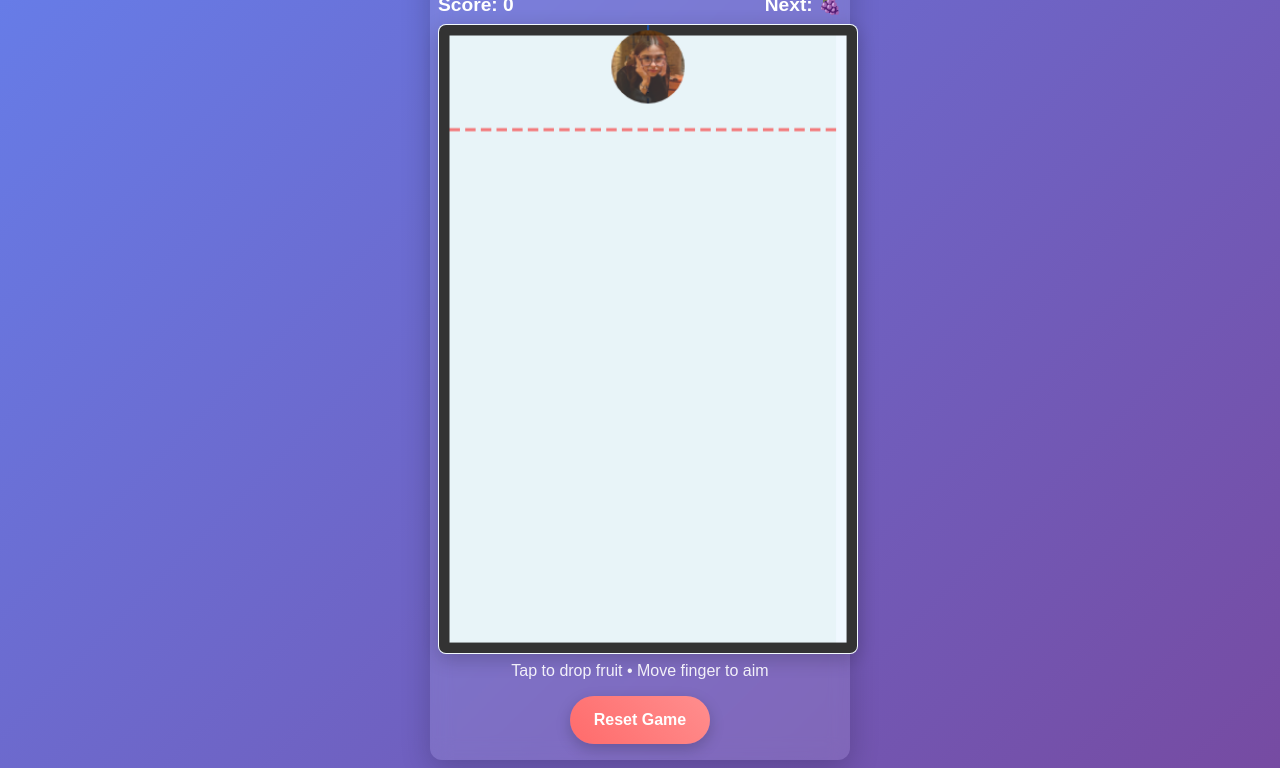
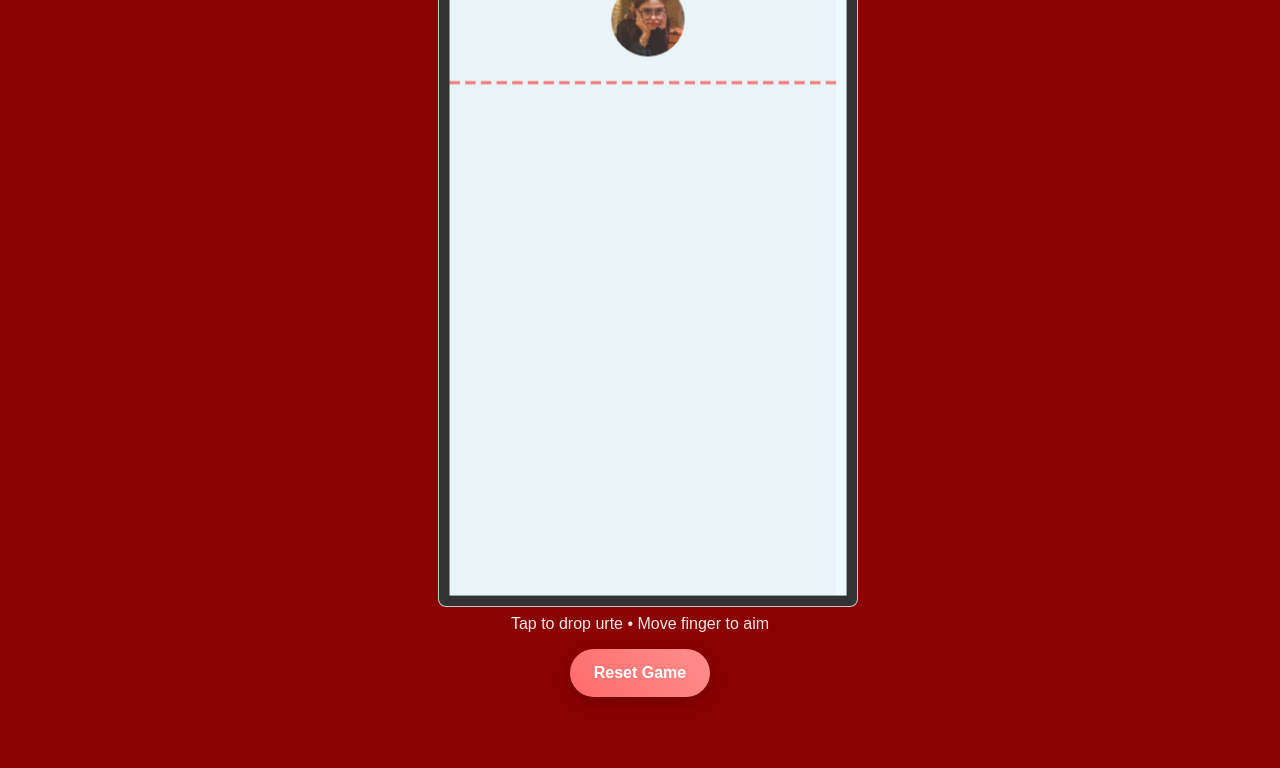
Before and after one commit to zedyjy/watermelon-game, a plain HTML site: page index.html in a window 1280 px wide. Shown: the part 85-853 px from the top of the page. After the commit the page ends 806 px from the top, so only its background shows below. Drawn offline with Linux system fonts and the light colour scheme.

Commit message:
Update game styles and mechanics; change background color, refine game container, and enhance fruit rotation dynamics

```diff
--- a/index.html
+++ b/index.html
@@ -16,7 +16,7 @@
 body {
     margin: 0;
     padding: 8px;
-    background: linear-gradient(135deg, #667eea 0%, #764ba2 100%);
+    background: darkred;
     font-family: 'Arial', sans-serif;
     display: flex;
     justify-content: center;
@@ -28,11 +28,7 @@ body {
 
 .game-container {
     text-align: center;
-    background: rgba(255, 255, 255, 0.1);
-    backdrop-filter: blur(10px);
-    border-radius: 12px;
     padding: 8px;
-    box-shadow: 0 10px 30px rgba(0, 0, 0, 0.2);
     width: 95%;
     max-width: min(100vw - 16px, 420px);
     margin-top: max(8px, env(safe-area-inset-top));
@@ -45,10 +41,10 @@ h1 {
 }
 
 #gameCanvas {
-    border: 1px solid rgba(255, 255, 255, 0.2);
+    border: 1px solid rgba(0, 0, 0, 0.2);
     border-radius: 8px;
     background: #f0f8ff;
-    box-shadow: 0 5px 20px rgba(0, 0, 0, 0.2);
+    box-shadow: 0 0px 0px rgba(0, 0, 0, 0.2);
     width: 100%;
     height: auto;
     touch-action: none;
@@ -197,15 +193,14 @@ button:active {
 </head>
 <body>
     <div class="game-container">
-        <h1>🍉 Watermelon Game</h1>
         <div class="game-info">
             <div>Score: <span id="score">0</span></div>
-            <div>Next: <span id="nextFruit">🍒</span></div>
+            <div><span id="nextFruit">🍒</span></div>
         </div>
         <canvas id="gameCanvas" width="400" height="600"></canvas>
         <div id="loadingMessage" class="loading-message">Loading fruit images...</div>
         <div class="controls">
-            Tap to drop fruit • Move finger to aim
+            Tap to drop urte • Move finger to aim
         </div>
         <button onclick="resetGame()">Reset Game</button>
     </div>
@@ -288,16 +283,16 @@ button:active {
 
         // Fruit types with local images and emoji fallbacks
         const fruitTypes = [
-            { name: 'cherry', image: 'images/cherry.png', emoji: '🍒', size: 20, points: 1, color: '#ff6b6b' },
-            { name: 'strawberry', image: 'images/strawberry.png', emoji: '🍓', size: 28, points: 3, color: '#ff8a8a' },
-            { name: 'grape', image: 'images/grape.png', emoji: '🍇', size: 35, points: 6, color: '#9b59b6' },
-            { name: 'orange', image: 'images/orange.png', emoji: '🍊', size: 42, points: 10, color: '#f39c12' },
-            { name: 'peach', image: 'images/peach.png', emoji: '🍑', size: 50, points: 15, color: '#ffb3ba' },
-            { name: 'kiwi', image: 'images/kiwi.png', emoji: '🥝', size: 58, points: 21, color: '#2ecc71' },
-            { name: 'mango', image: 'images/mango.png', emoji: '🥭', size: 68, points: 28, color: '#e67e22' },
-            { name: 'pineapple', image: 'images/pineapple.png', emoji: '🍍', size: 78, points: 36, color: '#f1c40f' },
-            { name: 'coconut', image: 'images/coconut.png', emoji: '🥥', size: 88, points: 45, color: '#8b4513' },
-            { name: 'watermelon', image: 'images/watermelon.png', emoji: '🍉', size: 98, points: 55, color: '#27ae60' }
+            { name: 'cherry', image: 'images/cherry.png', emoji: 'i love you!', size: 20, points: 1, color: '#ff6b6b' },
+            { name: 'strawberry', image: 'images/strawberry.png', emoji: 'you are the best', size: 28, points: 3, color: '#ff8a8a' },
+            { name: 'grape', image: 'images/grape.png', emoji: 'you are doing so amazing', size: 35, points: 6, color: '#9b59b6' },
+            { name: 'orange', image: 'images/orange.png', emoji: 'wow', size: 42, points: 10, color: '#f39c12' },
+            { name: 'peach', image: 'images/peach.png', emoji: 'that is so impressive', size: 50, points: 15, color: '#ffb3ba' },
+            { name: 'kiwi', image: 'images/kiwi.png', emoji: 'you are on fire!', size: 58, points: 21, color: '#2ecc71' },
+            { name: 'mango', image: 'images/mango.png', emoji: 'i am so lazy', size: 68, points: 28, color: '#e67e22' },
+            { name: 'pineapple', image: 'images/pineapple.png', emoji: 'amazing!', size: 78, points: 36, color: '#f1c40f' },
+            { name: 'coconut', image: 'images/coconut.png', emoji: 'you are the best player in the world', size: 88, points: 45, color: '#8b4513' },
+            { name: 'watermelon', image: 'images/watermelon.png', emoji: 'woah', size: 98, points: 55, color: '#27ae60' }
         ];
 
         // Game constants
@@ -368,8 +363,8 @@ button:active {
         }
 
         // Physics properties
-        const gravity = 0.35;
-        const airResistance = 0.985;
+        const gravity = 0.45;
+        const airResistance = 0.995;
         const groundFriction = 0.85;
         const wallFriction = 0.75;
         const minVelocity = 0.002;
@@ -395,6 +390,10 @@ button:active {
                 this.justCreated = true;
                 this.restFrames = 0;
                 this.framesSinceCreated = 0;
+                this.angle = 0; // current rotation angle (radians)
+                this.angularVelocity = 0; // rotational speed
+                this.angularAcceleration = 0; // rotational acceleration
+
             }
 
             // Get the actual radius considering scale
@@ -437,6 +436,31 @@ button:active {
 
                 // Apply gravity
                 this.vy += gravity;
+
+                // Simulate torque: horizontal velocity affects angular acceleration
+                // The bigger the vx, the faster it should spin
+                this.angularAcceleration = this.vx * 0.0006;
+
+                // Apply damping (simulate rotational friction)
+                this.angularVelocity += this.angularAcceleration;
+                this.angularVelocity *= 0.98;
+
+                // Update angle
+                this.angle += this.angularVelocity;
+
+                // Keep angle within 0–2π (optional but clean)
+                this.angle %= Math.PI * 2;
+
+                // Stop spinning when nearly settled
+                if (
+                    this.restFrames > 10 &&
+                    Math.abs(this.vx) < 0.05 &&
+                    Math.abs(this.vy) < 0.05 &&
+                    Math.abs(this.angularVelocity) < 0.01
+                ) {
+                    this.angularVelocity = 0;
+                }
+
 
                 // Update position
                 this.x += this.vx;
@@ -486,6 +510,7 @@ button:active {
                         this.vx *= -wallFriction;
                     }
                 }
+
 
                 // Velocity dampening
                 if (Math.abs(this.vx) < minVelocity && this.restFrames > 20) this.vx = 0;
@@ -654,10 +679,13 @@ button:active {
                     ctx.arc(this.x, this.y, renderSize, 0, Math.PI * 2);
                     ctx.clip();
 
+                    ctx.save();
+                    ctx.translate(this.x, this.y);
+                    ctx.rotate(this.angle);
                     ctx.drawImage(
                         this.image,
-                        this.x - renderSize,
-                        this.y - renderSize,
+                        -renderSize,
+                        -renderSize,
                         renderSize * 2,
                         renderSize * 2
                     );
@@ -704,7 +732,7 @@ function checkGameOver() {
         // Trigger game over if fruit is above danger line and has had time to settle
         // Reduced the time requirement from 120 frames to 60 frames (1 second)
         if (fruitTop < GAME_AREA.dangerLine &&
-            fruit.framesSinceCreated > 60 && // 1 second instead of 2
+            fruit.framesSinceCreated > 30 && // 1 second instead of 2
             Math.abs(fruit.vy) < 1) { // Less strict velocity check
 
             console.log('Game Over triggered! Fruit above danger line:', fruit);
@@ -855,7 +883,6 @@ function gameOver() {
             const scaleX = 400 / rect.width; // Scale touch coordinates to canvas coordinates
             mouseX = (touch.clientX - rect.left) * scaleX;
             mouseX = Math.max(40, Math.min(360, mouseX)); // Adjusted for scaled canvas
-            dropFruit();
         }, { passive: false });
 
         canvas.addEventListener('touchmove', (e) => {
@@ -871,6 +898,7 @@ function gameOver() {
         canvas.addEventListener('touchend', (e) => {
             e.preventDefault();
             isTouching = false;
+            dropFruit(); // Drop fruit on touch end
         }, { passive: false });
 
         // Enhanced mouse support for desktop
```
